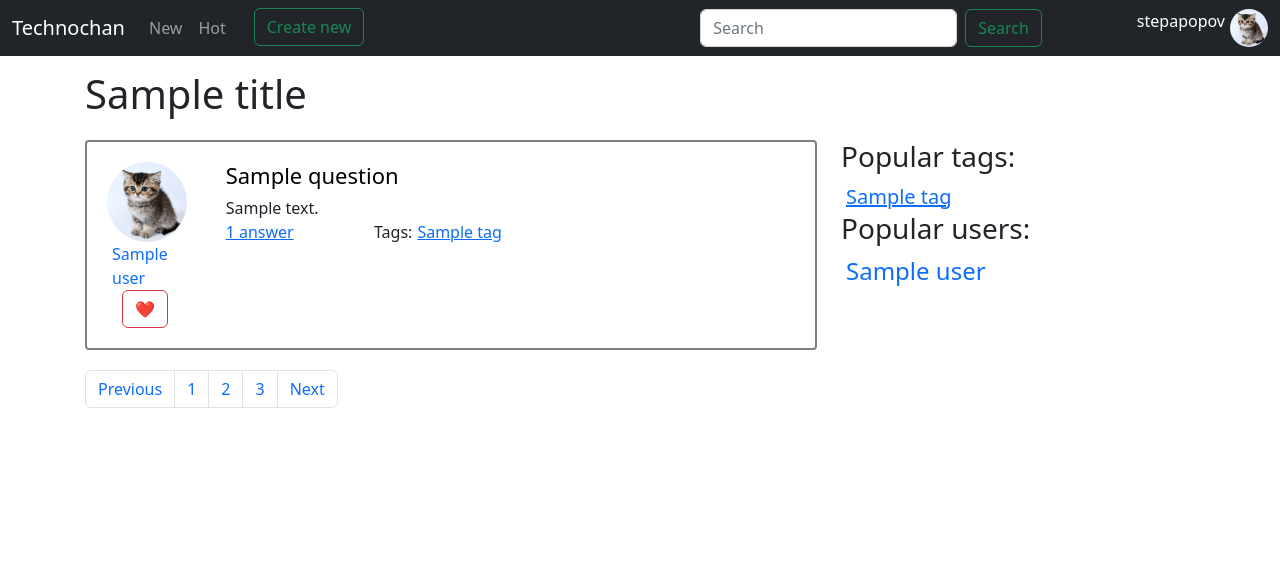
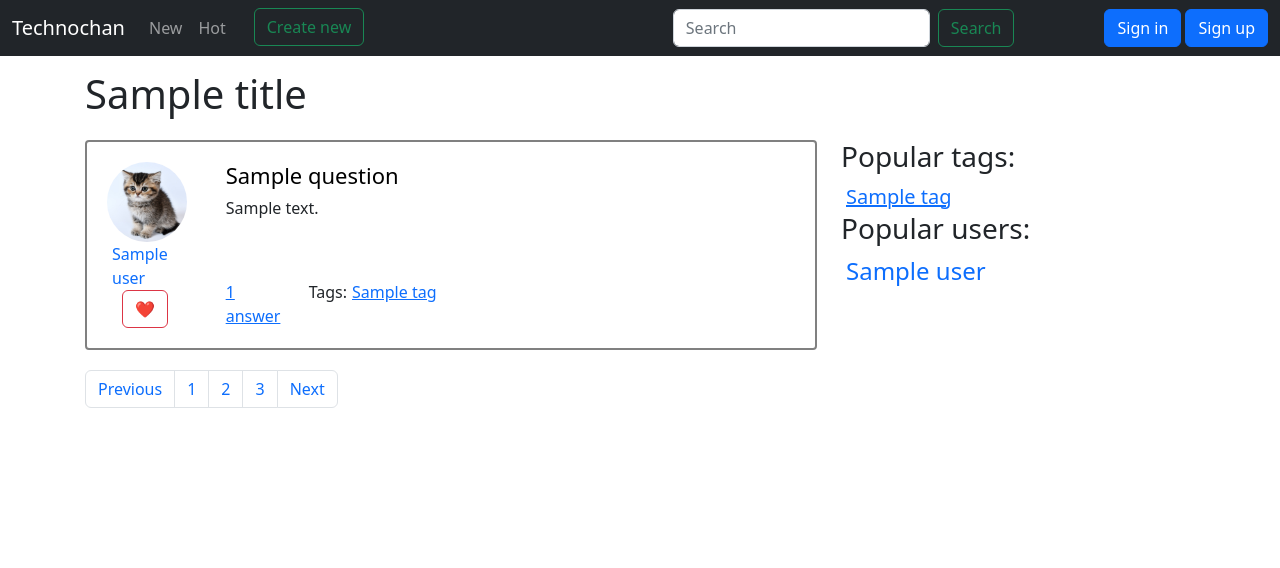
Before and after one commit to stepanpopov/web-tp, a Django app: template templates/index.html in a window 1280 px wide. Shown: the top 568 px of the page. Run offline with Django 4.2, Linux system fonts and the light colour scheme; the template is opened without the code that fills it: most values are stand-ins (such as "Sample title", 1, 10 or a date in 2020); some libraries are stand-ins or nearby versions.

Commit message:
reg buttons added + question_item fixed

```diff
--- a/static/css/style.css
+++ b/static/css/style.css
@@ -143,3 +143,14 @@ header {
 .new-question-btn {
     margin-left:20px;
 }
+
+.question-ans-likes {
+    display:flex;
+    position:absolute;
+    bottom:0px;
+}
+
+.question-title-text-ans-likes {
+    padding-bottom: 50px;
+    position: relative;
+}
--- a/templates/inc/navbar.html
+++ b/templates/inc/navbar.html
@@ -23,9 +23,16 @@
                 <button class="btn btn-outline-success" type="submit">Search</button>
             </form>
         </div>
+        {% if autentificated == True %}
         <div class="header-user">
             <div class="header-user-settings user"><a href="#">stepapopov</a></div>
             <div class="avatar-header header-user-avatar"><a href="#"><img src="{% static 'img/avatar-1.jpg'%}" alt=""></a></div>
         </div>
+        {% else %}
+        <div class="header-enter">
+            <a href={% url 'login' %}><input class="btn btn-primary" type="button" value="Sign in"></a>
+            <a href={% url 'signup' %}><input class="btn btn-primary" type="submit" value="Sign up"></a>
+        </div>
+        {% endif %}
     </div>
 </nav>
--- a/templates/inc/question_item.html
+++ b/templates/inc/question_item.html
@@ -11,7 +11,7 @@
             </div>
             <div class="btn btn-outline-danger like">❤️<img alt="" src=""></div>
         </div>
-        <div class="col-10">
+        <div class="question-title-text-ans-likes col-10">
             <h2 class="question-title"><a href={% url 'question' question_id=question.id %}> {{question.title}} </a></h2>
             <div class="question-text">
                 {% if page == 'index' %}
@@ -22,11 +22,11 @@
             </div>
             <div class="question-ans-likes row">
                 {% if page == 'index' %}
-                <div class="col-3 question-answers">
+                <div class="col-4 question-answers">
                     <a href={% url 'question' question_id=question.id %}>{{question.answers_num}} answer{% if question.answers_num != 1 %}s{% endif %}</a>
                 </div>
                 {% endif %}
-                <div class="col-9 question-tags">
+                <div class="col-8 question-tags">
                     Tags:
                     {% for tag in question.tags %}
                         <div class="tag"><a href={% url 'tag' tag_title=tag %}>{{tag}}</a></div>
```
Also changed, not shown: app/models.py (+7 -5 lines), app/views.py (+10 -5 lines).
